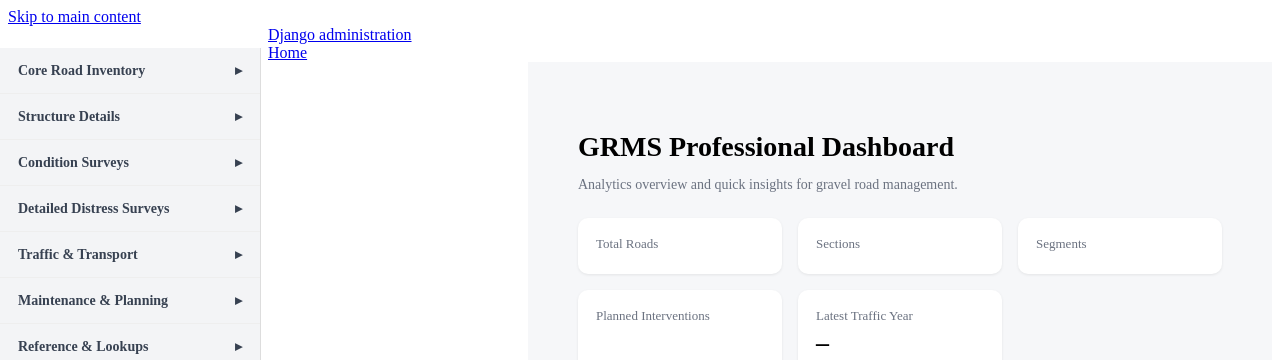
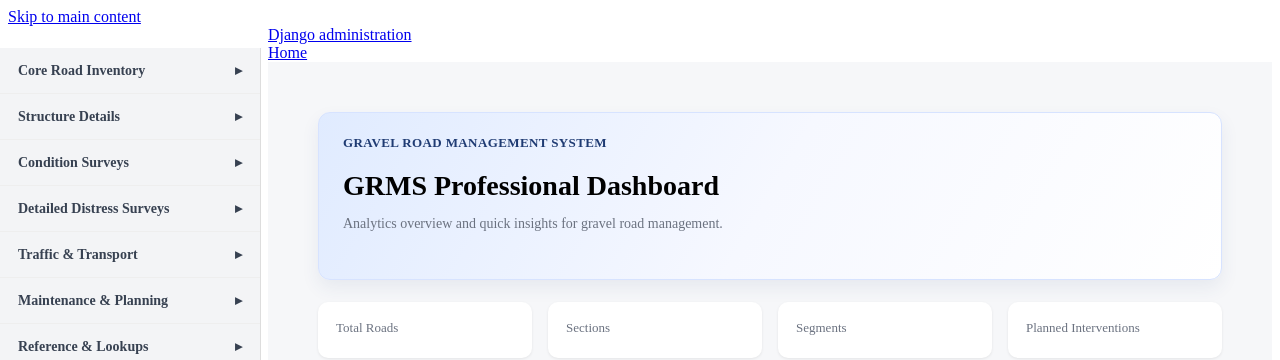
Before and after one commit to redaawet/GRMS, a Django app: template grms/templates/admin/index.html in a window 1280 px wide. Shown: the top 360 px of the page. Run offline with Django 4.2, Linux system fonts and the light colour scheme; the template is opened without the code that fills it, so the values that code supplies are empty.

Commit message:
Add GRMS hero banner and prevent admin horizontal scroll (#258)

```diff
--- a/grms/static/grms/css/sidebar.css
+++ b/grms/static/grms/css/sidebar.css
@@ -67,6 +67,21 @@
     color: #1e3a8a;
 }
 
-#content, #container {
+#container {
     margin-left: 260px !important;
+    width: calc(100% - 260px);
+    max-width: calc(100% - 260px);
+    box-sizing: border-box;
 }
+
+#content {
+    width: 100%;
+    box-sizing: border-box;
+}
+#grms-main {
+    min-height: 100vh;
+}
+
+body {
+    overflow-x: hidden;
+}
--- a/grms/static/grms/dashboard.css
+++ b/grms/static/grms/dashboard.css
@@ -5,6 +5,24 @@
 .grms-dashboard {
     padding: 30px;
     background: #f6f7f9;
+}
+
+.grms-hero {
+    background: linear-gradient(120deg, #e0ebff 0%, #f6f8ff 50%, #ffffff 100%);
+    border: 1px solid #d7e3ff;
+    border-radius: 12px;
+    padding: 22px 24px;
+    margin-bottom: 22px;
+    box-shadow: 0 8px 18px rgba(46, 77, 128, 0.08);
+}
+
+.hero-kicker {
+    margin: 0 0 6px;
+    color: #1f3b73;
+    font-weight: 700;
+    letter-spacing: 0.03em;
+    text-transform: uppercase;
+    font-size: 13px;
 }
 
 .dash-title {
--- a/grms/templates/admin/index.html
+++ b/grms/templates/admin/index.html
@@ -6,8 +6,11 @@
 {% block content %}
 <div class="grms-dashboard">
 
-    <h1 class="dash-title">GRMS Professional Dashboard</h1>
-    <p class="dash-subtitle">Analytics overview and quick insights for gravel road management.</p>
+    <div class="grms-hero">
+        <p class="hero-kicker">Gravel Road Management System</p>
+        <h1 class="dash-title">GRMS Professional Dashboard</h1>
+        <p class="dash-subtitle">Analytics overview and quick insights for gravel road management.</p>
+    </div>
 
     <div class="kpi-row">
         <div class="kpi-card">
```
